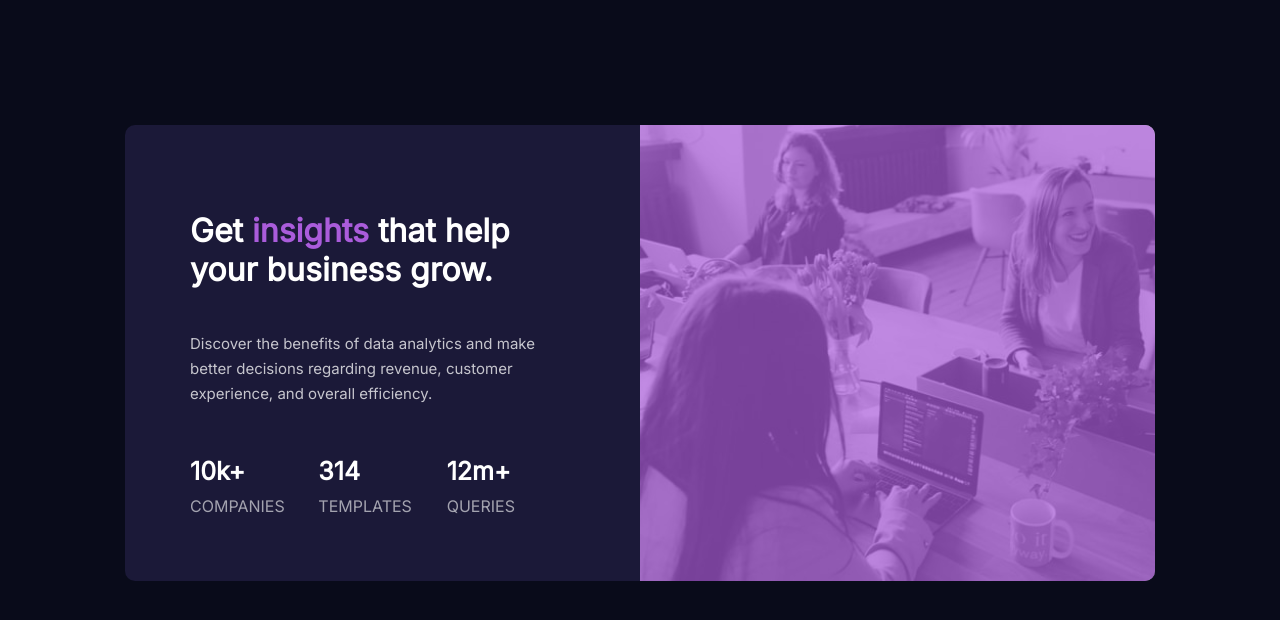
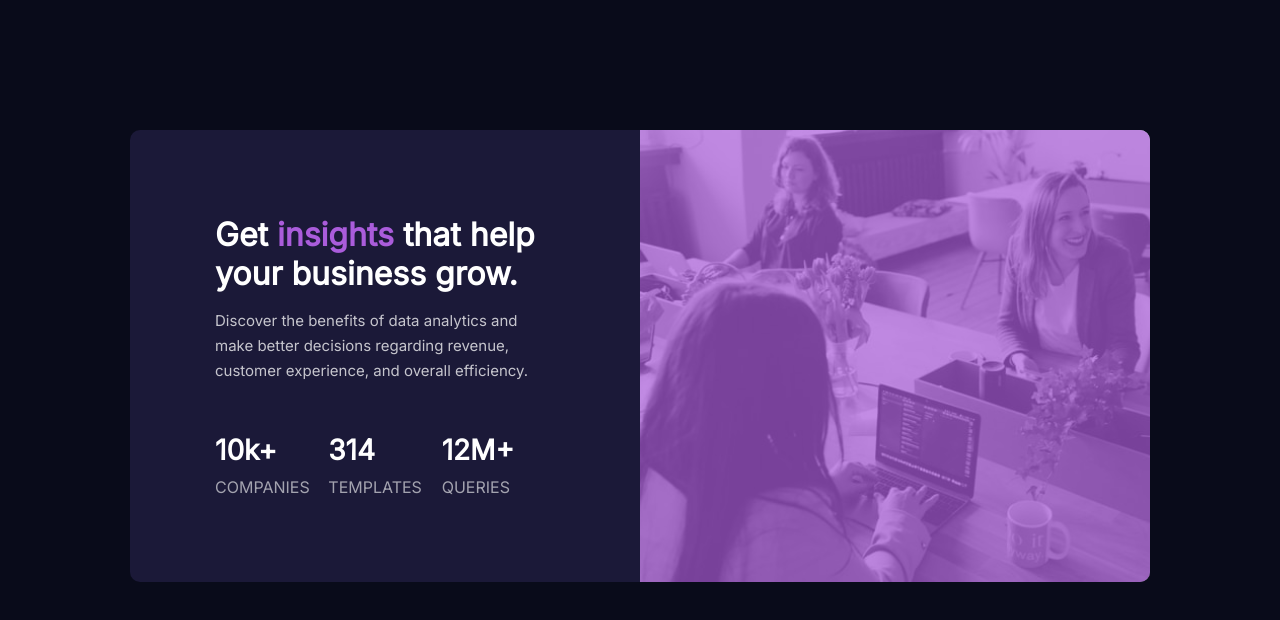
Before and after one commit to Pranav0210/stats-preview-card-component-main, a plain HTML site: page index.html in a window 1280 px wide. Drawn offline with Linux system fonts and the light colour scheme.

Commit message:
final attempt

```diff
--- a/index.html
+++ b/index.html
@@ -22,7 +22,7 @@
 
   <!-- MAIN-TEXT-DIV -->
   <div class= "text">
-    <h1 id= "heading">Get <span style="color: hsl(277, 64%, 61%);">insights</span> that help your business grow.</h1>
+    <section id= "heading">Get <span style="color: hsl(277, 64%, 61%);">insights</span> that help your business grow.</section>
 
     <section id="para" >Discover the benefits of data analytics and make better decisions regarding revenue, customer
     experience, and overall efficiency.</section>
@@ -30,7 +30,7 @@
     <section class="stats">
         <div class="fact">10k+</div>
         <div class="fact">314</div>
-        <div class="fact">12m+</div>
+        <div class="other_fact">12m+</div>
         <div class="undertext">companies</div>
         <div class="undertext">templates</div>
         <div class="undertext">queries</div>
--- a/style.css
+++ b/style.css
@@ -7,31 +7,30 @@
       padding-right: 100px;
       padding-left: 100px;
       padding-top: 100px;
-      margin:25px;
-      border:25px;
+      margin:30px;
+      border:30px;
     }
     #stat-card{
       display: grid;
       grid-template-columns: 50% 50%;
       background-color: hsl(244, 38%, 16%);
       box-sizing: border-box;
-      /* height: ; */
       border-radius: 10px;
-      /*height: auto;*/
+
     }
     .text{
       /* padding-top:10px; */
-      padding: 65px;
+      padding: 85px;
       /* padding-right:50px; */
       /* padding-bottom: 20px; */
       grid-template-rows: 80px 80px 80px;
-      /*z-index: 10;*/
 
     }
     #heading{
       font-family: 'Inter';
       font-weight: 700;
-      color: white
+      color: white;
+      font-size: xx-large;
     }
     #image{
       background: url(./images/image-header-desktop.jpg);
@@ -41,7 +40,7 @@
     }
     #para{
       color: hsla(0, 0%, 100%, 0.75);
-      padding-top: 20px;
+      padding-top: 15px;
       font-size: 15px;
       font-family: 'Inter';
       line-height: 25px;
@@ -58,10 +57,10 @@
     .stats :not(.fact){
       text-transform: uppercase;
     }
-    .fact{
+    .fact, .other_fact{
       font-weight: 700;
       color: white;
-      font-size: 25px;
+      font-size: 28px;
       font-family: 'Inter';
       margin-bottom: 10px;
     }
```
